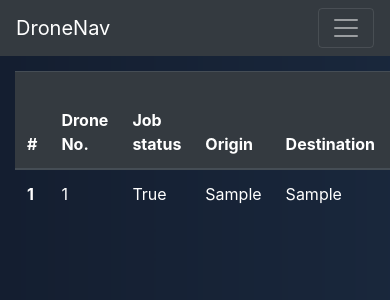
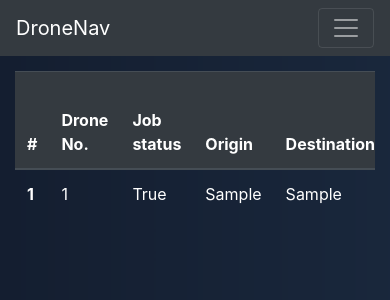
Before and after one commit to mriduldhall/DroneNav, a Django app: page /dashboard/information in a window 390 px wide; the page is wider, and only the part inside the window is pictured. Shown: the top 300 px of that part. Run offline with Django 3.2, Linux system fonts and the light colour scheme; tables that the repository leaves empty hold one stand-in row (values such as "Sample post"); parts of the project's set-up code (start-up, migrations or seed data) failed here and were passed over; some libraries are stand-ins or nearby versions.

Commit message:
Transformed tables to responsive tables

```diff
--- a/drone_system/templates/drone_system/dashboard.html
+++ b/drone_system/templates/drone_system/dashboard.html
@@ -5,6 +5,7 @@
         <nav style="padding-left: 10px"></nav>
         <h2 style="padding-top:5px;padding-bottom:20px">Hello, {{ username }}</h2>
         <h4>Your current bookings:</h4>
+        <div class="table-responsive">
             <table class="table">
                 <thead class="thead-dark">
                     <tr>
@@ -27,5 +28,6 @@
                     {% endfor %}
                 </tbody>
             </table>
+        </div>
     </nav>
 {% endblock %}
--- a/drone_system/templates/drone_system/information.html
+++ b/drone_system/templates/drone_system/information.html
@@ -5,6 +5,7 @@
 {% block content %}
     <nav class="container-fluid" style="background-image:url('../../static/drone_system/Dashboard Background.png');background-repeat:no-repeat;color:floralwhite;background-size:cover;height:100%;min-height:91.35vh">
         <nav style="padding-top: 15px">
+            <nav class="table-responsive">
                 <table class="table">
                     <thead class="thead-dark">
                         <tr>
@@ -31,4 +32,5 @@
                 </table>
             </nav>
         </nav>
+    </nav>
 {% endblock %}
```
Lines whose indentation alone changed are shown as unchanged.
